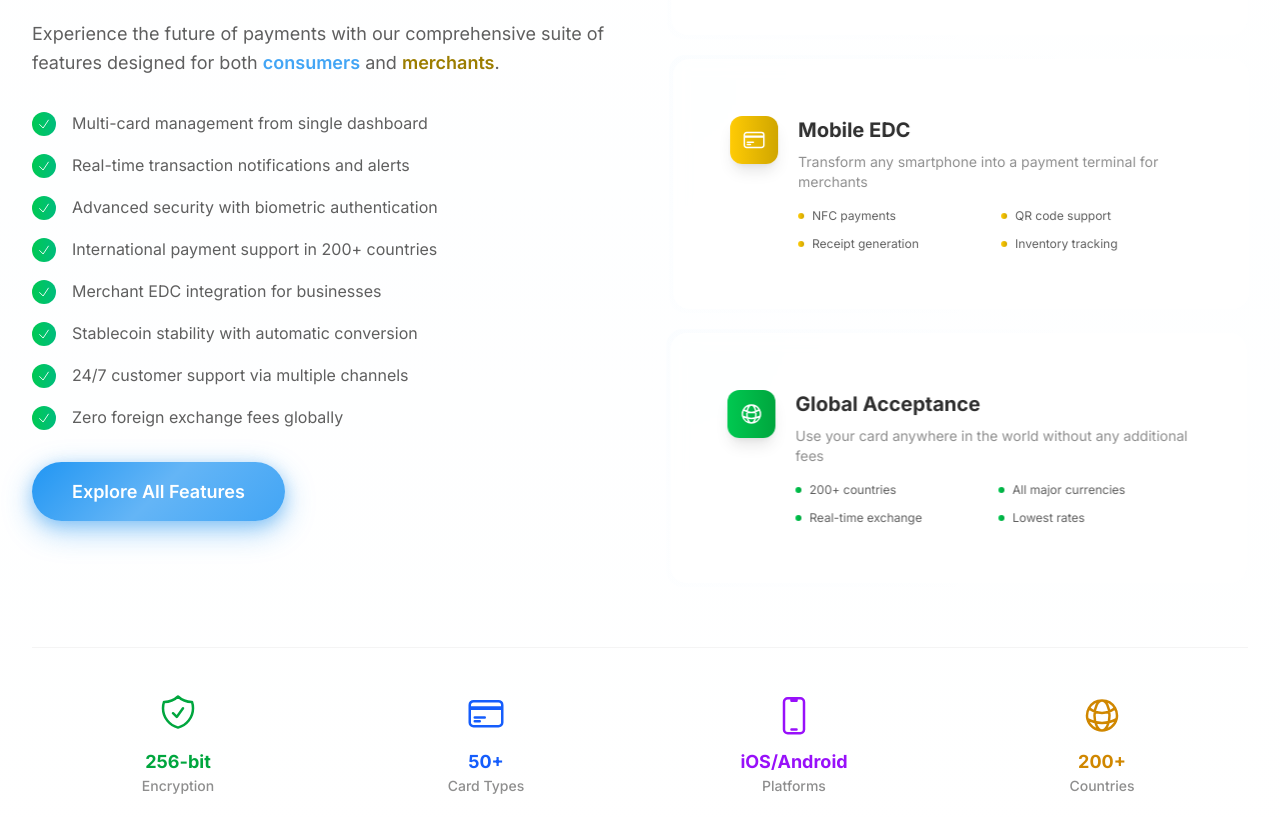
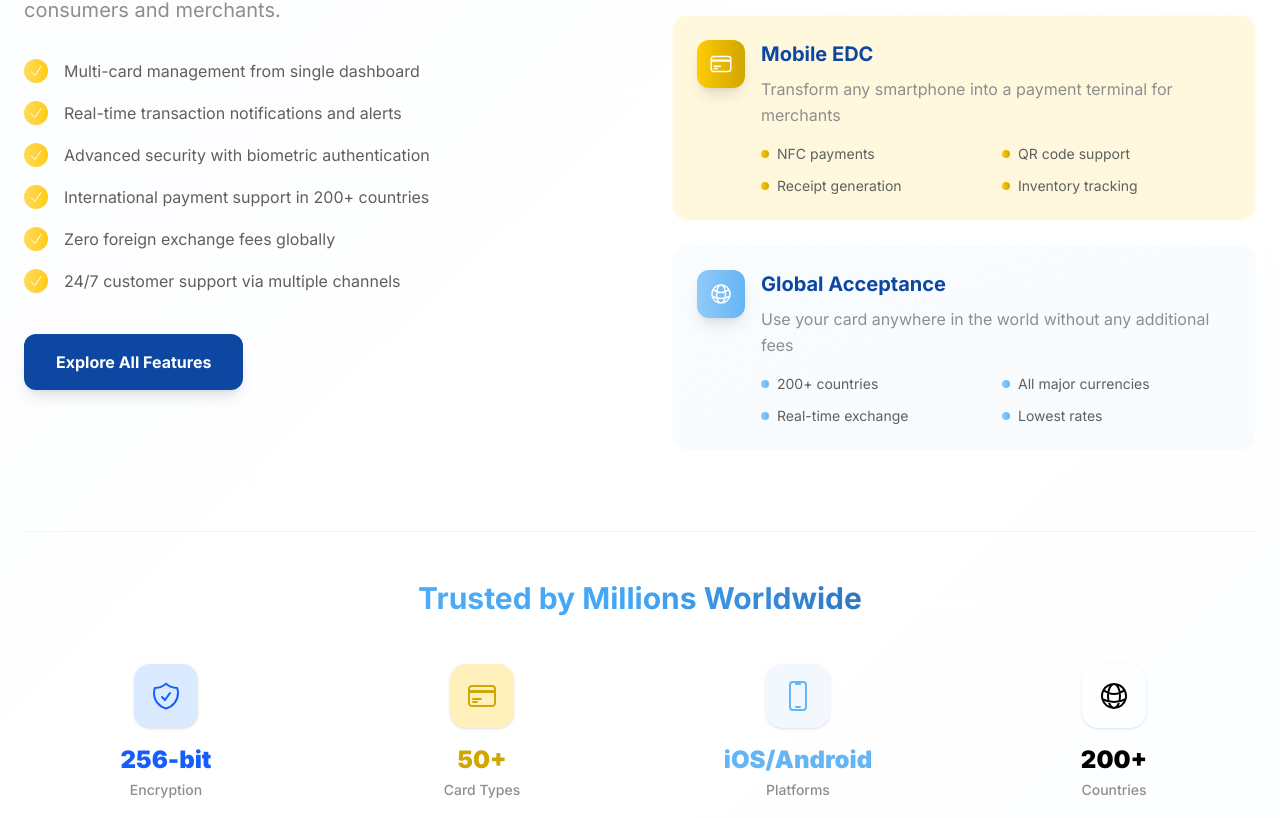
Before and after one commit to Xnaizer/walle-wallet-website, a Next.js app: page / in a window 1280 px wide. Shown: the part 6002-6820 px from the top of the page. Built offline with nearby package versions, Linux system fonts and the light colour scheme.

Commit message:
feat:improve featsec

```diff
--- a/src/app/components/Landing/FeaturesSection.tsx
+++ b/src/app/components/Landing/FeaturesSection.tsx
@@ -1,135 +1,102 @@
 // FeaturesSection.tsx
 "use client";
 import React, { useRef } from "react";
-import { motion, useInView, useScroll, useTransform } from "framer-motion";
+import { motion, useInView } from "framer-motion";
 import {
   CheckIcon,
   CreditCardIcon,
   ShieldCheckIcon,
   DevicePhoneMobileIcon,
   GlobeAltIcon,
-  ArrowPathRoundedSquareIcon,
 } from "@heroicons/react/24/outline";
-import GlowCard from "../utils/GlowCard";
-import MagneticButton from "../utils/MagneticButton";
-import ParallaxSection from "../utils/ParallaxSection";
 
 export default function FeaturesSection() {
   const sectionRef = useRef<HTMLElement>(null);
-  const isInView = useInView(sectionRef, { once: false, margin: "-10%" });
-  const { scrollYProgress } = useScroll({
-    target: sectionRef,
-    offset: ["start end", "end start"],
-  });
-
-  // Parallax effects
-  const backgroundY = useTransform(scrollYProgress, [0, 1], ['0%', '30%']);
+  const isInView = useInView(sectionRef, { once: true, margin: "-20%" });
 
   const mainFeatures = [
     "Multi-card management from single dashboard",
     "Real-time transaction notifications and alerts",
     "Advanced security with biometric authentication",
     "International payment support in 200+ countries",
-    "Merchant EDC integration for businesses",
-    "Stablecoin stability with automatic conversion",
+    "Zero foreign exchange fees globally",
     "24/7 customer support via multiple channels",
-    "Zero foreign exchange fees globally",
   ];
 
   const featureCards = [
     {
       title: "Web Management",
       description: "Complete control over your cards and transactions with our powerful dashboard",
-      gradient: "from-primary-600 to-blue-700",
       icon: <DevicePhoneMobileIcon className="w-6 h-6" />,
+      gradient: "from-blue-500 to-blue-600",
+      bgGradient: "from-blue-50 to-blue-100/50",
       features: ["Real-time monitoring", "Advanced analytics", "Bulk operations", "API access"],
     },
     {
       title: "Mobile EDC",
       description: "Transform any smartphone into a payment terminal for merchants",
+      icon: <CreditCardIcon className="w-6 h-6" />,
       gradient: "from-secondary-500 to-secondary-600",
-      icon: <CreditCardIcon className="w-6 h-6" />,
+      bgGradient: "from-secondary-50 to-secondary-100/50",
       features: ["NFC payments", "QR code support", "Receipt generation", "Inventory tracking"],
     },
     {
       title: "Global Acceptance",
       description: "Use your card anywhere in the world without any additional fees",
-      gradient: "from-green-500 to-green-600",
       icon: <GlobeAltIcon className="w-6 h-6" />,
+      gradient: "from-primary-500 to-primary-600",
+      bgGradient: "from-primary-50 to-primary-100/50",
       features: ["200+ countries", "All major currencies", "Real-time exchange", "Lowest rates"],
     }
   ];
 
+  const stats = [
+    { icon: ShieldCheckIcon, value: "256-bit", label: "Encryption", color: "text-blue-600", bg: "bg-blue-100" },
+    { icon: CreditCardIcon, value: "50+", label: "Card Types", color: "text-secondary-600", bg: "bg-secondary-100" },
+    { icon: DevicePhoneMobileIcon, value: "iOS/Android", label: "Platforms", color: "text-primary-600", bg: "bg-primary-100" },
+    { icon: GlobeAltIcon, value: "200+", label: "Countries", color: "text-accent-600", bg: "bg-accent-100" },
+  ];
+
   return (
-    <section ref={sectionRef} id="features" className="section-padding relative overflow-hidden bg-gradient-to-b from-white via-primary-50/20 to-white">
-      {/* Moving Background */}
+    <section ref={sectionRef} className="py-24 lg:py-32 bg-gradient-to-br from-blue-50/30 via-white to-primary-50/30">
+      <div className="container mx-auto max-w-7xl px-6">
+
+        <div className="grid lg:grid-cols-2 gap-16 items-start">
+
+          {/* Left Content */}
           <motion.div
-        className="absolute inset-0 pointer-events-none z-[-1]"
-        style={{ y: backgroundY }}
-      >
-        <div className="absolute top-1/4 left-1/4 w-[40vw] h-[40vw] max-w-[500px] max-h-[500px] bg-primary-500/5 rounded-full blur-3xl" />
-        <div className="absolute bottom-1/4 right-1/4 w-[30vw] h-[30vw] max-w-[400px] max-h-[400px] bg-secondary-500/5 rounded-full blur-3xl" />
-      </motion.div>
-
-      <div className="container-custom relative z-10">
-        <div className="grid lg:grid-cols-2 gap-16 items-center">
-          {/* Left Content */}
-          <ParallaxSection speed={0.1} direction="up">
-            <motion.div
-              initial={{ opacity: 0, x: -30 }}
-              animate={isInView ? { opacity: 1, x: 0 } : {}}
-              transition={{ duration: 0.7, ease: [0.25, 1, 0.5, 1] }}
+            initial={{ opacity: 0, y: 30 }}
+            animate={isInView ? { opacity: 1, y: 0 } : {}}
+            transition={{ duration: 0.6 }}
           >
             {/* Header */}
-              <motion.div
-                className="mb-8"
-                initial={{ opacity: 0, y: 20 }}
-                animate={isInView ? { opacity: 1, y: 0 } : {}}
-                transition={{ duration: 0.7, delay: 0.2 }}
-              >
-                <motion.div
-                  className="inline-flex items-center gap-2 px-4 py-2 bg-gradient-to-r from-primary-100 to-secondary-100 text-primary-700 rounded-full font-medium mb-6 border border-primary-200"
-                  whileHover={{ scale: 1.05 }}
-                >
-                  <ArrowPathRoundedSquareIcon className="w-4 h-4" />
-                  <span>Premium Features</span>
-                </motion.div>
+            <div className="mb-8">
 
-                <h2 className="text-4xl font-bold mb-6">
-                  Advanced Features for{" "}
-                  <span className="gradient-text">Modern Payments</span>
+
+              <h2 className="text-4xl lg:text-5xl font-black text-blue-900 mb-6 leading-tight">
+                Advanced Features for Modern Payments
+
               </h2>
 
-                <p className="text-lg text-neutral-700 leading-relaxed">
-                  Experience the future of payments with our comprehensive suite of features
-                  designed for both{" "}
-                  <span className="font-semibold text-primary-700">consumers</span> and{" "}
-                  <span className="font-semibold text-secondary-700">merchants</span>.
+              <p className="text-xl text-neutral-600 leading-relaxed">
+                Experience the future of crypto payments with our comprehensive suite of features designed for both consumers and merchants.
               </p>
-              </motion.div>
+            </div>
 
             {/* Features List */}
-              <div className="space-y-4 mb-8">
+            <div className="space-y-4 mb-10">
               {mainFeatures.map((feature, index) => (
                 <motion.div
                   key={index}
-                    className="flex items-start gap-4 group"
                   initial={{ opacity: 0, x: -20 }}
                   animate={isInView ? { opacity: 1, x: 0 } : {}}
-                    transition={{
-                      duration: 0.5,
-                      delay: 0.3 + index * 0.07,
-                      ease: [0.25, 1, 0.5, 1]
-                    }}
+                  transition={{ duration: 0.5, delay: index * 0.1 }}
+                  className="flex items-center gap-4 group"
                 >
-                    <motion.div
-                      className="w-6 h-6 bg-gradient-to-r from-green-500 to-emerald-500 rounded-full flex items-center justify-center flex-shrink-0 mt-0.5 group-hover:scale-110 transition-transform duration-300"
-                      whileHover={{ rotate: 360 }}
-                      transition={{ duration: 0.6 }}
-                    >
-                      <CheckIcon className="w-3.5 h-3.5 text-white" />
-                    </motion.div>
-                    <span className="text-neutral-700 leading-relaxed group-hover:text-primary-700 transition-colors duration-300 flex-1">
+                  <div className="w-6 h-6 bg-gradient-to-r from-secondary-400 to-secondary-500 rounded-full flex items-center justify-center flex-shrink-0 group-hover:scale-110 transition-transform duration-300">
+                    <CheckIcon className="w-4 h-4 text-white" />
+                  </div>
+                  <span className="text-neutral-700 leading-relaxed group-hover:text-blue-900 transition-colors duration-300">
                     {feature}
                   </span>
                 </motion.div>
@@ -140,119 +107,82 @@ export default function FeaturesSection() {
             <motion.div
               initial={{ opacity: 0, y: 20 }}
               animate={isInView ? { opacity: 1, y: 0 } : {}}
-                transition={{ duration: 0.7, delay: 1 }}
+              transition={{ duration: 0.6, delay: 0.8 }}
             >
-                <MagneticButton variant="primary">
+              <button className="px-8 py-4 bg-blue-900 text-white rounded-xl font-bold hover:bg-blue-800 transform hover:scale-105 transition-all duration-300 shadow-lg">
                 Explore All Features
-                </MagneticButton>
+              </button>
             </motion.div>
           </motion.div>
-          </ParallaxSection>
 
           {/* Right Content - Feature Cards */}
           <div className="space-y-6">
             {featureCards.map((card, index) => (
-              <ParallaxSection
-                key={card.title}
-                speed={0.1}
-                direction={index % 2 === 0 ? "right" : "left"}
-                className="flex justify-end"
+              <motion.div
+                key={index}
+                initial={{ opacity: 0, y: 30 }}
+                animate={isInView ? { opacity: 1, y: 0 } : {}}
+                transition={{ duration: 0.6, delay: 0.3 + index * 0.1 }}
+                className={`bg-gradient-to-br ${card.bgGradient} rounded-2xl p-6 border border-white/50   backdrop-blur-sm`}
               >
-                <motion.div
-                  initial={{ opacity: 0, y: 30, scale: 0.95 }}
-                  animate={isInView ? { opacity: 1, y: 0, scale: 1 } : {}}
-                  transition={{
-                    duration: 0.7,
-                    delay: 0.2 + index * 0.1,
-                    ease: [0.25, 1, 0.5, 1]
-                  }}
-                >
-                  <GlowCard className="p-6 sm:p-8">
-                    <div className="flex items-start gap-5">
+                <div className="flex items-start gap-4">
                   {/* Feature Icon */}
-                      <motion.div
-                        className={`w-12 h-12 bg-gradient-to-r ${card.gradient} rounded-xl flex items-center justify-center text-white shadow-lg`}
-                        whileHover={{
-                          scale: 1.1,
-                          rotate: 5,
-                          boxShadow: "0 10px 25px rgba(0,0,0,0.1)"
-                        }}
-                        transition={{ type: "spring", stiffness: 300 }}
-                      >
+                  <div className={`w-12 h-12 bg-gradient-to-r ${card.gradient} rounded-xl flex items-center justify-center text-white flex-shrink-0 shadow-lg`}>
                     {card.icon}
-                      </motion.div>
+                  </div>
 
                   <div className="flex-1">
                     {/* Feature Title */}
-                        <h3 className="text-xl font-bold text-neutral-800 mb-2">
+                    <h3 className="text-xl font-bold text-blue-900 mb-2">
                       {card.title}
                     </h3>
 
                     {/* Feature Description */}
-                        <p className="text-neutral-600 text-sm mb-4">
+                    <p className="text-neutral-600 mb-4 leading-relaxed">
                       {card.description}
                     </p>
 
                     {/* Feature Sub-items */}
                     <div className="grid grid-cols-2 gap-3">
                       {card.features.map((feature, featureIndex) => (
-                            <motion.div
+                        <div
                           key={featureIndex}
-                              className="flex items-center gap-2 text-xs text-neutral-700"
-                              initial={{ opacity: 0, x: -5 }}
-                              animate={isInView ? { opacity: 1, x: 0 } : {}}
-                              transition={{
-                                duration: 0.3,
-                                delay: 0.5 + index * 0.1 + featureIndex * 0.05
-                              }}
+                          className="flex items-center gap-2 text-sm text-neutral-700"
                         >
-                              <div className={`w-1.5 h-1.5 bg-gradient-to-r ${card.gradient} rounded-full`} />
+                          <div className={`w-2 h-2 bg-gradient-to-r ${card.gradient} rounded-full`} />
                           <span>{feature}</span>
-                            </motion.div>
+                        </div>
                       ))}
                     </div>
                   </div>
                 </div>
-                  </GlowCard>
               </motion.div>
-              </ParallaxSection>
             ))}
           </div>
         </div>
 
         {/* Bottom Statistics */}
         <motion.div
-          className="grid grid-cols-2 md:grid-cols-4 gap-4 mt-16 pt-12 border-t border-neutral-200"
           initial={{ opacity: 0, y: 30 }}
           animate={isInView ? { opacity: 1, y: 0 } : {}}
-          transition={{ duration: 0.7, delay: 0.8 }}
+          transition={{ duration: 0.6, delay: 1 }}
+          className="mt-20 pt-12 border-t border-neutral-200"
         >
-          {[
-            { icon: ShieldCheckIcon, value: "256-bit", label: "Encryption", color: "text-green-600" },
-            { icon: CreditCardIcon, value: "50+", label: "Card Types", color: "text-blue-600" },
-            { icon: DevicePhoneMobileIcon, value: "iOS/Android", label: "Platforms", color: "text-purple-600" },
-            { icon: GlobeAltIcon, value: "200+", label: "Countries", color: "text-yellow-600" },
-          ].map((stat, index) => (
+          <h3 className="text-3xl font-bold bg-gradient-to-r from-primary-600 via-primary-700 to-blue-800 bg-clip-text text-transparent text-center mb-12">
+            Trusted by Millions Worldwide
+          </h3>
+
+          <div className="grid grid-cols-2 md:grid-cols-4 gap-8">
+            {stats.map((stat, index) => (
               <motion.div
                 key={index}
-              className="text-center group"
-              whileHover={{ scale: 1.05, y: -5 }}
-              transition={{ type: "spring", stiffness: 300 }}
+                className="text-center  duration-300"
+
               >
-              <motion.div
-                className={`w-10 h-10 mx-auto mb-3 ${stat.color}`}
-                animate={{
-                  y: [0, -5, 0],
-                }}
-                transition={{
-                  duration: 2,
-                  repeat: Infinity,
-                  delay: index * 0.3
-                }}
-              >
-                <stat.icon className="w-full h-full" />
-              </motion.div>
-              <div className={`text-lg font-bold ${stat.color}`}>
+                <div className={`w-16 h-16 mx-auto mb-4 ${stat.bg} rounded-2xl flex items-center justify-center ${stat.color} shadow-sm`}>
+                  <stat.icon className="w-8 h-8" />
+                </div>
+                <div className={`text-2xl font-black ${stat.color} mb-1`}>
                   {stat.value}
                 </div>
                 <div className="text-sm text-neutral-600 font-medium">
@@ -260,7 +190,9 @@ export default function FeaturesSection() {
                 </div>
               </motion.div>
             ))}
+          </div>
         </motion.div>
+
       </div>
     </section>
   );
```
Lines whose indentation alone changed are shown as unchanged.
